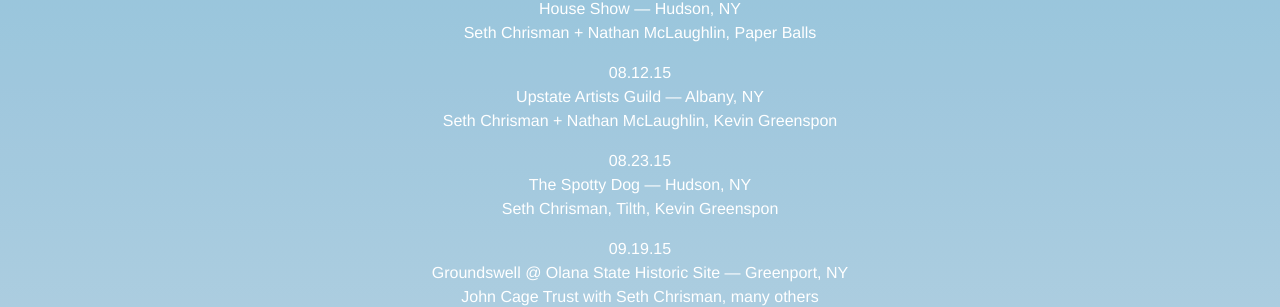
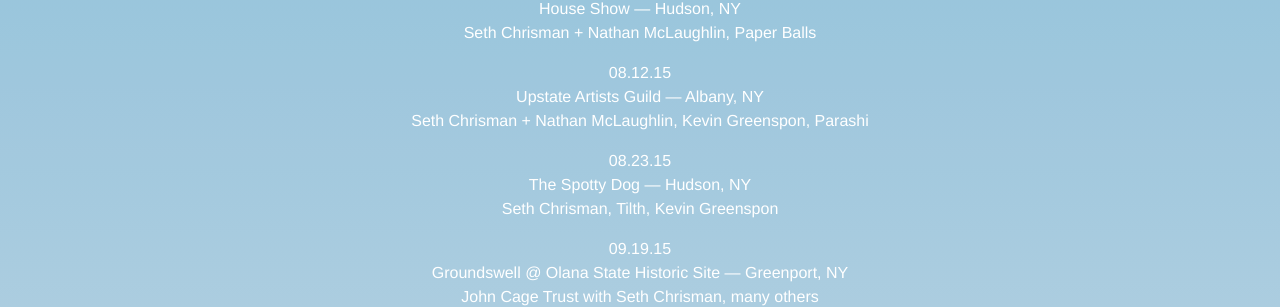
Before and after one commit to sethchrisman/sethchrisman.github.io, a Jekyll site: the page built from index.html, in a window 1280 px wide and 900 px high, scrolled down 431 px. Shown: the part 148-455 px from the top of the window. Built offline with Jekyll 4.4.1, drawn with Linux system fonts in a browser that asks for light colours.

Commit message:
Updated performances.yml

```diff
--- a/_data/performances.yml
+++ b/_data/performances.yml
@@ -12,7 +12,7 @@
 - date: 08.12.15
   venue: Upstate Artists Guild
   location: "Albany, NY"
-  lineup: "Seth Chrisman + Nathan McLaughlin, Kevin Greenspon"
+  lineup: "Seth Chrisman + Nathan McLaughlin, Kevin Greenspon, Parashi"
   featured: yes
 
 - date: 08.23.15
```
